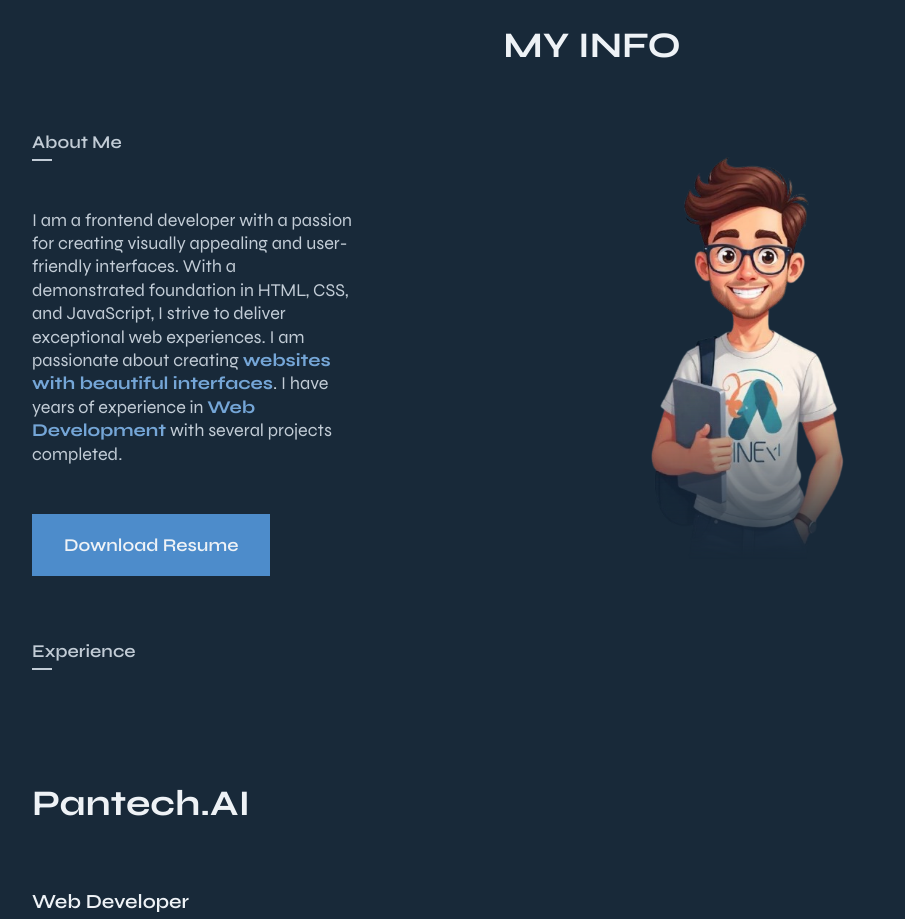
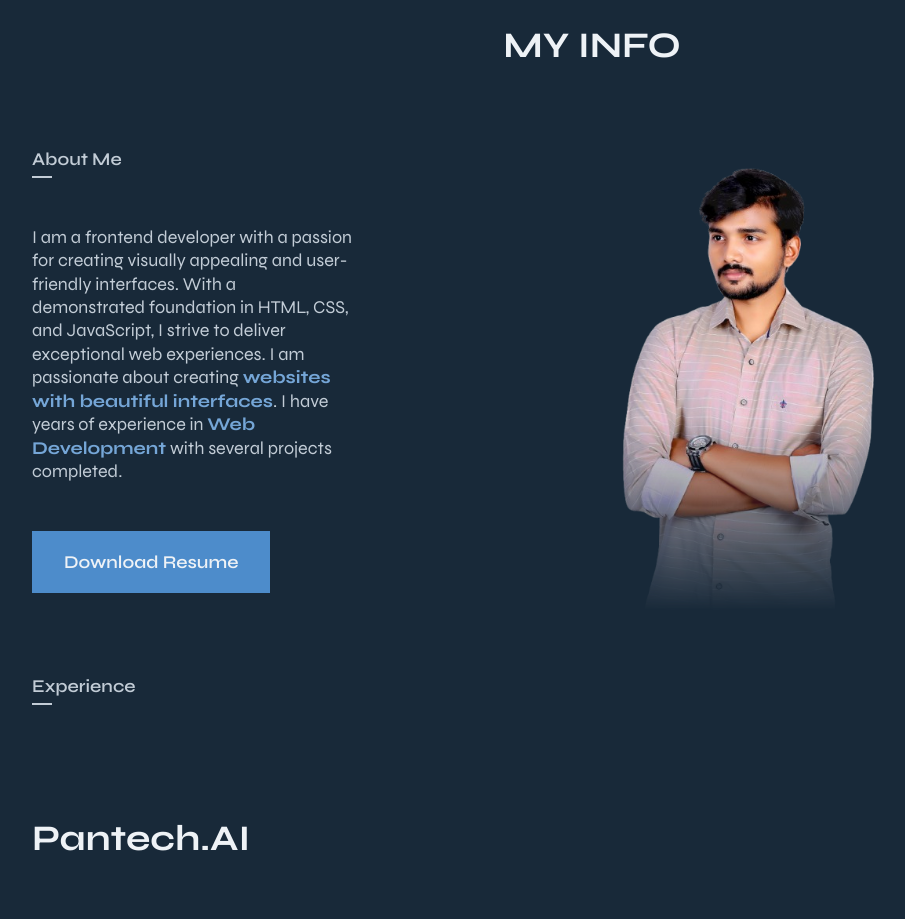
Before and after one commit to DivyanshSingh27/Portfolio, a plain HTML site: page index.html in a window 1280 px wide. Shown: the part 2500-3419 px from the top of the page, without its empty margins (48-953 px from the left). Drawn offline with nearby package versions, Linux system fonts and the light colour scheme.

Commit message:
Version 3.0

```diff
--- a/index.html
+++ b/index.html
@@ -161,7 +161,7 @@
                         <a href="assets/pdf/ResumeDivyansh.pdf" download=""  target="_blank" class="button about__button">Download Resume</a>
                      </div>
 
-                     <img src="assets/img/Avatar-2.png" alt="image" class="about__img">
+                     <img src="assets/img/Myimage.png" alt="image" class="about__img">
                 </div>
 
                 <!-- EXPERIENCE -->
```
Also changed, not shown: assets/img/Myimage.png (added).
